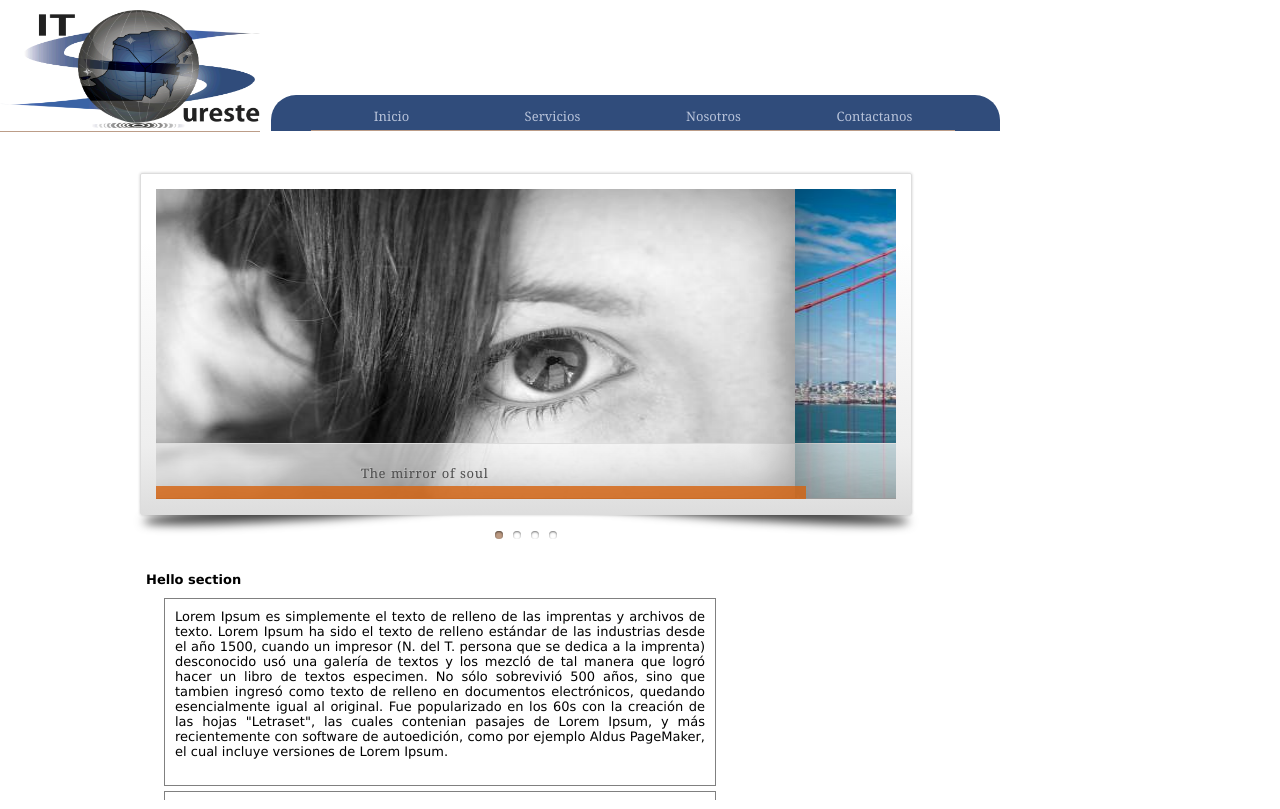
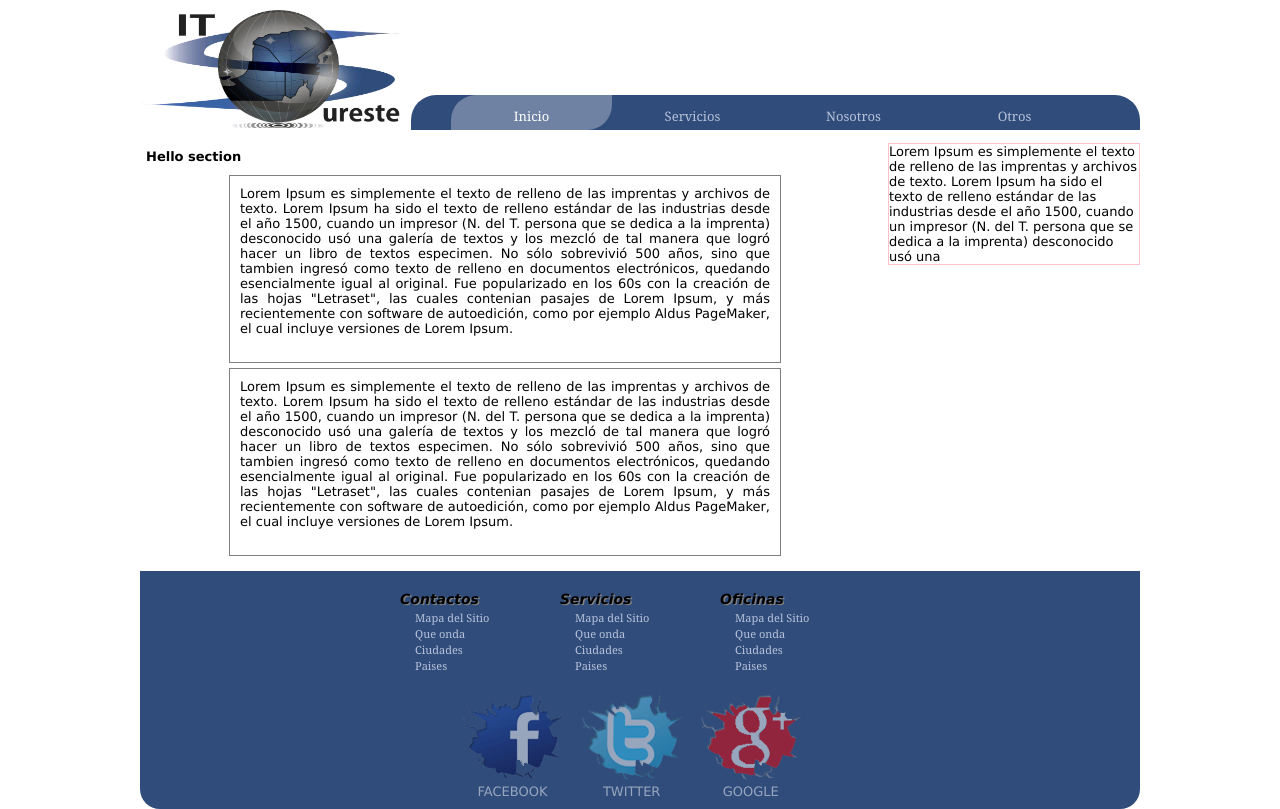
Before and after one commit to ITSureste/sitiowebits, a PHP site: page / in a window 1280 px wide. Run offline with PHP 8.4, Linux system fonts and the light colour scheme; some libraries are stand-ins or nearby versions; some web fonts are replaced.

Commit message:
actualizaciones pedro

```diff
--- a/css/estilo.css
+++ b/css/estilo.css
@@ -61,33 +61,12 @@
 	width: 1000px;
 }
 
-#contenedor .efecto {
-    display: inline-block;
-    margin-top: 128px;
-	height:20px;
-    width: 100%;
-	position:fixed;
-	background:rgba(255,255,255,0.6);
-	z-index:5;
-	left:0;
-}
-
-#contenedor #contenedorDatos {
-	margin-top:143px;
-	position:absolute;
-	min-width: 1000px;
-	width: 1000px;
-}
-
 .clean{
 	clear:both;
 }
 
 header {
 	padding-top: 10px;
-	position: fixed;
-	background:white;
-	z-index:15;
 }
 
 header figure{
@@ -168,8 +147,8 @@
 section, aside{ margin-top:15px;}
 
 section{
-	min-width: 600px;
-	width: 600px;
+	min-width: 730px;
+	width: 730px;
 	position:relative;
 	float:left;
 	display:inline-block;
@@ -190,14 +169,24 @@
 	border:1px solid gray;
 }
 
-aside{
+#contenedor > aside{
 	min-width:250px;
 	width: 250;
 	position:relative;
 	float:right;
 	display:inline-block;
+	/*display:inline-block;*/
 	margin-bottom:10px;
 	border:1px solid pink;
+}
+
+#mostrarRedesSociales > aside{
+	/*width: 330;*/
+	width: 330px;
+	position:relative;
+	float:left;
+	display:none;
+	margin-bottom:10px;
 }
 
 footer{
@@ -250,3 +239,47 @@
 	text-shadow: 0.1em 0.1em gray;
 	margin-bottom:3px;
 }
+
+/**********Inicia Redes Sociales***********/
+footer #redesSociales{
+	width: 355px;
+	margin:auto;
+	padding-bottom:10px;
+}
+
+footer #redesSociales a{
+	display: inline-block;
+	width: 100px;
+	height: 105px;
+	margin-right:15px;
+	cursor:pointer;
+	opacity:0.5;
+}
+
+footer #redesSociales a:hover{
+	opacity:1;
+}
+
+footer #redesSociales a span{
+	display: block;
+	text-align: center;
+	position: relative;
+	top: 90px;
+	color: white;
+}
+
+footer #redesSociales #redSocFacebook
+{
+	background: url('../img/icon-footer-facebook.png') no-repeat;
+}
+
+footer #redesSociales #redSocTwitter
+{
+background: url('../img/icon-footer-twitter.png') no-repeat;
+}
+
+footer #redesSociales #redSocGoogle
+{
+background: url('../img/icon-footer-google.png') no-repeat;
+}
+/*********Termina redes sociales***********/
--- a/files.php
+++ b/files.php
@@ -1,4 +1,3 @@
 <link rel="stylesheet" href="css/estilo.css" />
-<link rel="stylesheet" href="css/fonts/stylefonts.css" />
 <script type="text/javascript" src="js/jquery-1.9.1.min.js"></script>
 <script type="text/javascript" src="js/functions.js"></script>
--- a/footer.php
+++ b/footer.php
@@ -33,4 +33,9 @@
 
 		<div class="clean"></div>
 	</nav>
+	<div id="redesSociales">
+		<a id="redSocFacebook"><span>FACEBOOK</span></a>
+		<a id="redSocTwitter"><span>TWITTER</span></a>
+		<a id="redSocGoogle"><span>GOOGLE</span></a>
+	</div>
 </footer>
--- a/header.php
+++ b/header.php
@@ -8,31 +8,16 @@
 	<nav id="navigation">
 		<ul>
 			<li>
-				<a id="idIndex" href="index.php">Inicio</a>
+				<a id="idIndex" href="index.php" class="navShow navShowActive">Inicio</a>
 			</li>
 			<li>
 				<a id="idServicio" class="navShow">Servicios</a>
-				<div class="navChildren">
-					<div class="navChildrenNext">
-						Servicios
-					</div>
-				</div>
 			</li>
 			<li>
 				<a id="idNosotros" class="navShow">Nosotros</a>
-				<div class="navChildren">
-					<div class="navChildrenNext">
-						Nosotros
-					</div>
-				</div>
 			</li>
 			<li>
-				<a id="idContacto" class="navShow">Contactanos</a>
-				<div class="navChildren">
-					<div class="navChildrenNext">
-						Contactanos
-					</div>
-				</div>
+				<a id="idContacto" class="navShow">Otros</a>
 			</li>
 		</ul>
 	</nav>
--- a/index.php
+++ b/index.php
@@ -3,64 +3,17 @@
 <head>
 	<meta charset="UTF-8">
 	<title>IT SURESTE</title>
-
-<?php include "files.php" ?>
-
-	<link rel="stylesheet" href="css/carrusel.css" />
+	<? include_once "files.php" ?>
 
 </head>
 
 <body id="inicio">
 
-		<?php include "header.php"?>
-
 
 	<div id="contenedor">
-
-			<div class="efecto"></div>
-			<div id="contenedorDatos">
-				<section style="width:100%;">
-
-		<!----- inicia carrusel ----->
-	<section>
-	<section id="slideshow">
-		<div class="container">
-			<div class="c_slider"></div>
-			<div class="slider">
-				<figure>
-					<img src="img/dummy-640x310-1.jpg" alt="" width="740" height="310" />
-					<figcaption>The mirror of soul</figcaption>
-				</figure><!--
-				--><figure>
-					<img src="img/dummy-640x310-2.jpg" alt="" width="740" height="310" />
-					<figcaption>Let's cross that bridge when we come to it</figcaption>
-				</figure><!--
-				--><figure>
-					<img src="img/dummy-640x310-3.jpg" alt="" width="740" height="310" />
-					<figcaption>Sushi<em>(do)</em> time</figcaption>
-				</figure><!--
-				--><figure>
-					<img src="img/dummy-640x310-4.jpg" alt="" width="740" height="310" />
-					<figcaption>Waking Life</figcaption>
-				</figure>
-			</div>
-		</div>
-
-		<span id="timeline"></span>
-
-		<ul class="dots_commands"><!--
-			<ul class="dots_commands"><!--
-			--><li><a title="Show slide 1" href="#sl_i1"></a></li><!--
-			--><li><a title="Show slide 2" href="#sl_i2"></a></li><!--
-			--><li><a title="Show slide 3" href="#sl_i3"></a></li><!--
-			--><li><a title="Show slide 4" href="#sl_i4"></a></li>
-			</ul>
-	</section></section>
-					<!----- fin del carrusel----->
-
+	<? include_once "header.php"?>
 	 <!----- inicia contenido de Home ----->
 	<section>
-
 		<span>Hello section</span>
 		<article id="art1">
 			<p style="padding:10px;">
@@ -87,37 +40,17 @@
 			</p>
 		</article>
 	</section>
-
 	<!----- fin del contenido de home----->
-
-		<!----- inicia widget de facebook ----->
-
-				 <section>
-					<iframe src="//www.facebook.com/plugins/likebox.php?href=https%3A%2F%2Fwww.facebook.com%2Fpages%2FInnovaciones-Tecnol%25C3%25B3gicas-del-Sureste%2F471016546305070%3Fref%3Dstream&amp;width=290&amp;height=290&amp;show_faces=true&amp;colorscheme=light&amp;stream=false&amp;border_color&amp;header=true" scrolling="no" frameborder="0" style="border:none; overflow:hidden; width:250px; height:290px;" allowTransparency="true">
-					</iframe>
-				</section>
-					<!----- fin del widget de facebook ----->
-
-		<!----- inicia widget de twitter ----->
-
 	<aside>
-					<a class="twitter-timeline" href="https://twitter.com/ITSureste" data-widget-id="329369625756311552">Tweets por @ITSureste</a>
-						<script>
-							!function(d,s,id){var js,fjs=d.getElementsByTagName(s)[0],p=/^http:/.test(d.location)?'http':'https';
-								if(!d.getElementById(id)){
-								js=d.createElement(s);
-								js.id=id;js.src=p+"://platform.twitter.com/widgets.js";
-								fjs.parentNode.insertBefore(js,fjs);
-							}}(document,"script","twitter-wjs");
-						</script>
+		Lorem Ipsum es simplemente el texto de relleno de las imprentas y archivos de texto.
+				Lorem Ipsum ha sido el texto de relleno estándar de las industrias desde el año 1500,
+				cuando un impresor (N. del T. persona que se dedica a la imprenta) desconocido usó una
 	</aside>
 
-				<!----- fin del widget de twitter ----->
+	<? include_once "redesSociales.php"?>
 
+	<? include_once "footer.php"?>
 
-				<?php include "submenu.php"?>
-				<?php include "footer.php"?>
-			</div>
 	</div>
 	</body>
 </html>
--- a/js/functions.js
+++ b/js/functions.js
@@ -6,17 +6,23 @@
 
 		$("#"+id).click(function(){
 
-			$(".navChildren").hide("fast");
 			$(".navShow").removeClass('navShowActive');
 
-			$(this).next().slideDown(1000);
 			$(this).addClass('navShowActive');
 
-			$("nav").mouseleave(function(){
-				$(".navChildren").hide("fast");
-				$(".navShow").removeClass('navShowActive');
-			});
+			//$("nav").mouseleave(function(){
+			//	$(".navChildren").hide("fast");
+			//	$(".navShow").removeClass('navShowActive');
+			//});
 		});
 	});
 
+	$("#redSocFacebook").click(function(){
+		$("#asideFacebook").slideToggle('slow');
+	});
+
+	$("#redSocTwitter").click(function(){
+		$("#asideTwitter").slideToggle('slow');
+	});
+
 });
--- /dev/null
+++ b/redesSociales.php
@@ -0,0 +1,22 @@
+<div id="mostrarRedesSociales">
+	<!----- inicia widget de facebook ----->
+	<aside id="asideFacebook">
+		<iframe src="//www.facebook.com/plugins/likebox.php?href=https%3A%2F%2Fwww.facebook.com%2Fpages%2FInnovaciones-Tecnol%25C3%25B3gicas-del-Sureste%2F471016546305070%3Fref%3Dstream&amp;width=290&amp;height=290&amp;show_faces=true&amp;colorscheme=light&amp;stream=false&amp;border_color&amp;header=true" scrolling="no" frameborder="0" style="border:none; overflow:hidden; width:250px; height:290px;" allowTransparency="true">
+		</iframe>
+	</aside>
+	<!----- fin del widget de facebook ----->
+
+	<!----- inicia widget de twitter ----->
+	<aside id="asideTwitter">
+		<a class="twitter-timeline" href="https://twitter.com/ITSureste" data-widget-id="329369625756311552">Tweets por @ITSureste</a>
+			<script>
+				!function(d,s,id){var js,fjs=d.getElementsByTagName(s)[0],p=/^http:/.test(d.location)?'http':'https';
+					if(!d.getElementById(id)){
+					js=d.createElement(s);
+					js.id=id;js.src=p+"://platform.twitter.com/widgets.js";
+					fjs.parentNode.insertBefore(js,fjs);
+				}}(document,"script","twitter-wjs");
+			</script>
+	</aside>
+	<!----- fin del widget de twitter ----->
+</div>
```
Lines whose indentation alone changed are shown as unchanged.
